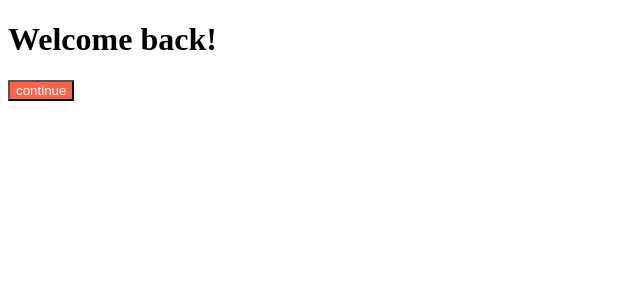
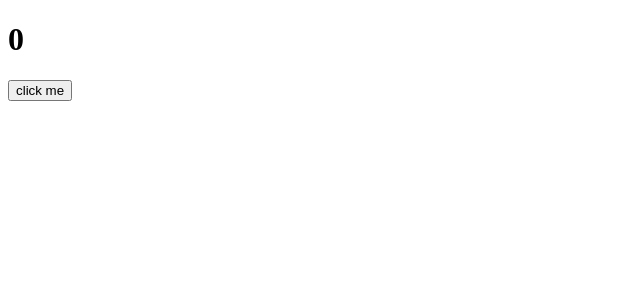
Before and after one commit to inpyu/React-Practice, a React (Create React App) app: page / in a window 1280 px wide. Shown: the top 300 px of the page, without its empty margins (0-640 px from the left). Built offline with nearby package versions, Linux system fonts and the light colour scheme.

Commit message:
[6-0] #5 Introduction

```diff
--- a/src/App.js
+++ b/src/App.js
@@ -1,11 +1,13 @@
-import Button from "./Button"
-import styles from "./App.module.css"
+import { useState } from "react";
 
 function App() {
+  const [counter, setValue] = useState(0);
+  const onClick = () => setValue((prev) => prev + 1);
+  console.log("call an api");
   return (
     <div>
-      <h1>Welcome back!</h1>
-      <Button text ={"continue"}/>
+      <h1>{counter}</h1>
+      <button onClick={onClick}>click me</button>
     </div>
   );
 }
```
